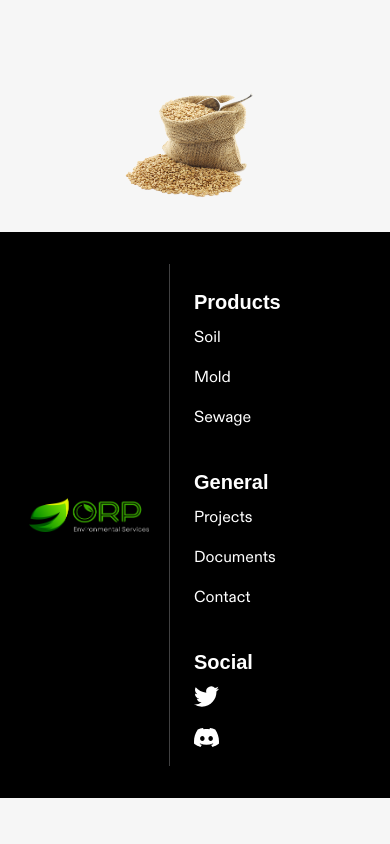
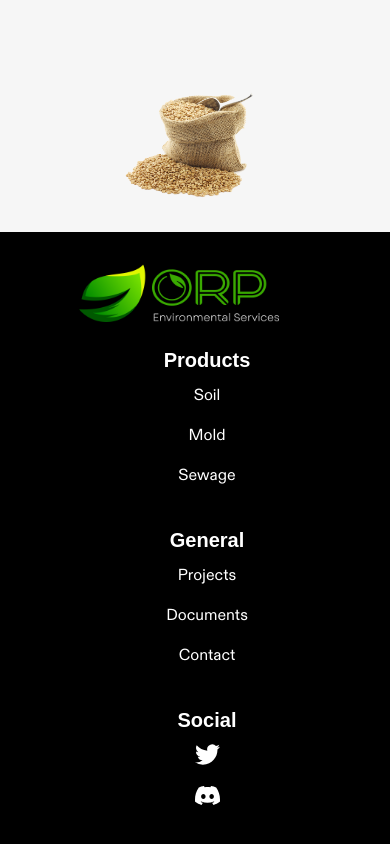
Before and after one commit to danjboard2/ORP, a Next.js app: page /contact in a window 390 px wide. Shown: the part 812-1656 px from the top of the page. Before the commit the page ends 1610 px from the top, so only its background shows below. Built offline with nearby package versions, Linux system fonts and the light colour scheme; a web font is replaced by a local one.

Commit message:
fixes for mobile footer

```diff
--- a/src/app/layout/footer.tsx
+++ b/src/app/layout/footer.tsx
@@ -6,15 +6,15 @@ import { SiDiscord, SiTwitter } from "react-icons/si";
 export default function Footer() {
     return (
        <footer className="flex flex-row sm:flex-col space-around bg-black w-full text-white px-10 py-8">
-         <div className="w-full flex max-w-[2000px] m-auto">
-         <div className="flex min-w-[130px] w-1/2 sm:w-1/4 items-center justify-center border-r-[1px] border-[#404041]">
+         <div className="w-full flex flex-col  sm:flex-row max-w-[2000px] m-auto">
+         <div className="flex min-w-[130px] w-full sm:w-1/2 sm:w-1/4 items-center justify-center sm:border-r-[1px] border-[#404041]">
             <Image src="/media/images/orp-logo.png" width={200} height={100} alt="ORP Logo"className="mr-8 sm:mr-4 min-w-[120px]" />
          </div>
-         <div className="flex flex-col sm:flex-row w-3/4">
+         <div className="flex flex-col sm:flex-row w-full sm:w-3/4">
 
             { /* col of footer */ }
-            <div className="flex w-1/2 sm:w-1/3 justify-center">
-               <div className="flex flex-col w-full pl-6 sm:pl-10">
+            <div className="flex w-full sm:w-1/3 justify-center">
+               <div className="flex flex-col w-full pl-6 sm:pl-10 text-center sm:text-left">
                <h4 className=" text-xl mt-6 sm:mt-0 mb-2 sm:mb-8 font-bold">Products</h4>
                <Link href="/soil" className="mb-4 hover:underline">Soil</Link>
                <Link href="/mold" className="mb-4 hover:underline">Mold</Link>
@@ -24,8 +24,8 @@ export default function Footer() {
             { /* end col of footer */}
 
             { /* col of footer */ }
-            <div className="flex w-1/2 sm:w-1/3 justify-center">
-               <div className="flex flex-col w-full pl-6  sm:pl-10">
+            <div className="flex w-full sm:w-1/3 justify-center">
+               <div className="flex flex-col w-full pl-6  sm:pl-10 text-center sm:text-left">
                <h4 className=" text-xl mt-6 sm:mt-0 mb-2 sm:mb-8 font-bold">General</h4>
                <Link href="/projects" className="mb-4 hover:underline">Projects</Link>
                <Link href="/downloads" className="mb-4 hover:underline">Documents</Link>
@@ -35,11 +35,11 @@ export default function Footer() {
             { /* end col of footer */}
 
             { /* col of footer */ }
-            <div className="flex w-1/2 sm:w-1/3 justify-center">
-               <div className="flex flex-col w-full pl-6 sm:pl-10">
+            <div className="flex w-full sm:w-1/3 justify-center">
+               <div className="flex flex-col w-full pl-6 sm:pl-10 text-center sm:text-left">
                <h4 className=" text-xl mt-6 sm:mt-0 mb-2 sm:mb-8 font-bold">Social</h4>
-               <Link href="https://twitter.com" className="mb-4"><SiTwitter size={25}/></Link>
-               <Link href="https://discord.com" className="mb-4"><SiDiscord size={25}/></Link>
+               <Link href="https://twitter.com" className="m-auto mb-4 sm:ml-0"><SiTwitter size={25}/></Link>
+               <Link href="https://discord.com" className="m-auto mb-4 sm:ml-0"><SiDiscord size={25}/></Link>
                </div>
             </div>
             { /* end col of footer */}
```
